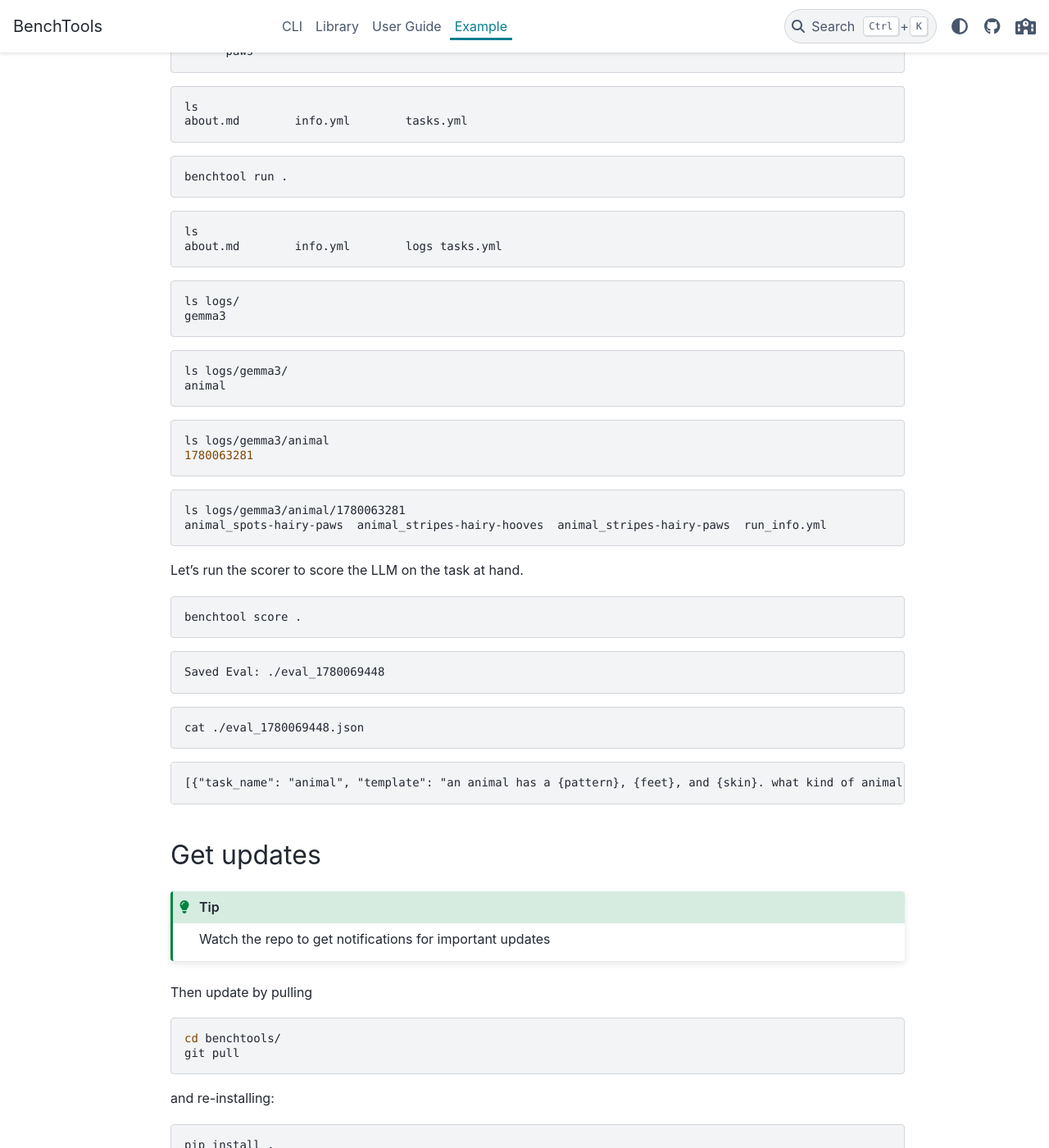
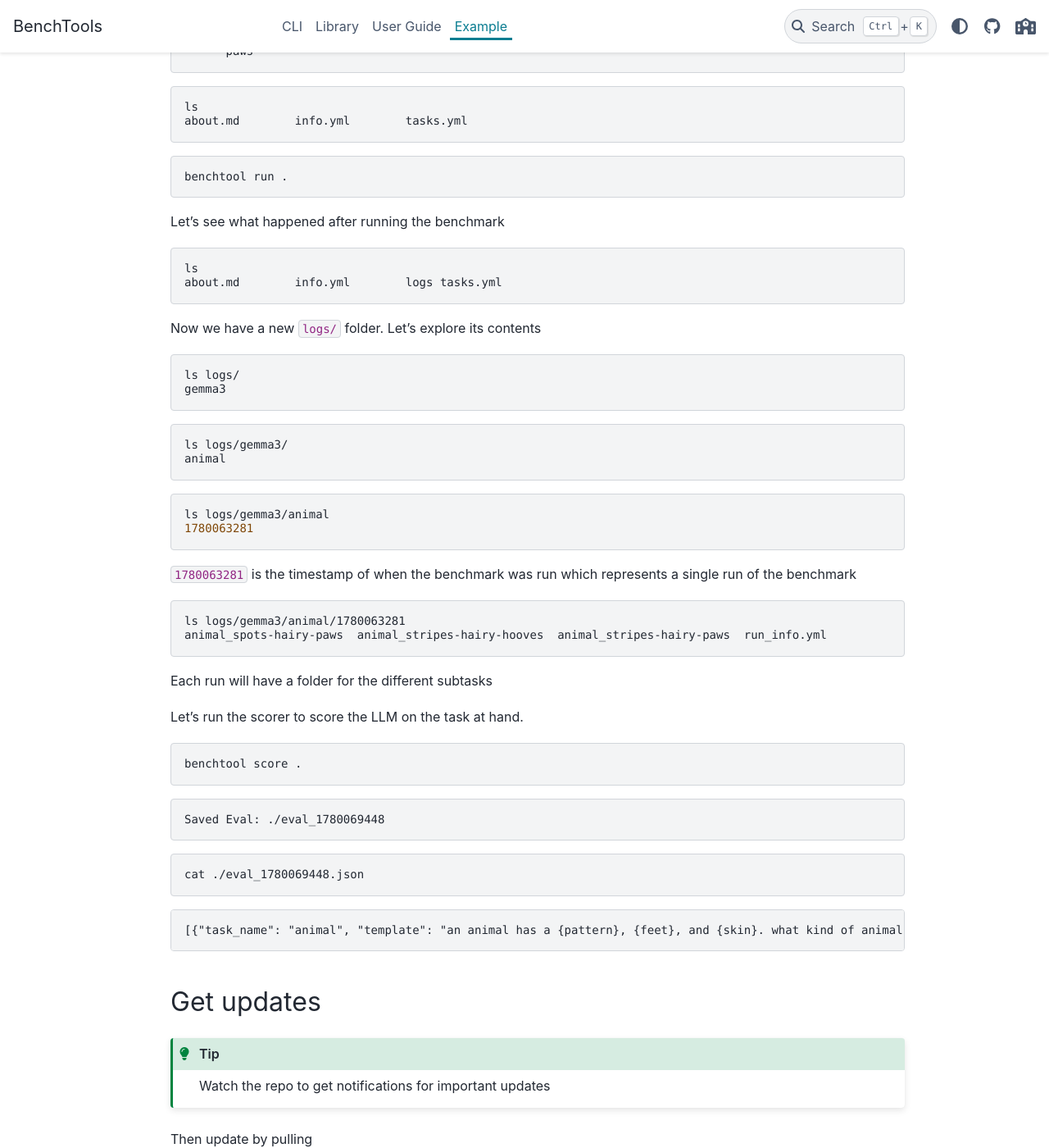
Before and after one commit to ml4sts/benchtools, a Sphinx documentation site: the page built from docs/source/demo.md, in a window 1280 px wide and 1400 px high, scrolled down 9160 px. Shown: the whole window at 82% size. Built offline with Sphinx 7.4.7 and the PyData theme 0.15.4, drawn with Linux system fonts in a browser that asks for light colours.

Commit message:
docs: explaining steps in demo.md

````diff
--- a/docs/source/demo.md
+++ b/docs/source/demo.md
@@ -552,6 +552,7 @@ about.md	info.yml	tasks.yml
 benchtool run .
 ```
 
+Let's see what happened after running the benchmark
 
 ```{code-block} bash
 :tags: ["skip-execution"]
@@ -560,6 +561,7 @@ about.md	info.yml	logs tasks.yml
 
 ```
 
+Now we have a new `logs/` folder. Let's explore its contents
 ```{code-block} bash
 :tags: ["skip-execution"]
 ls logs/
@@ -580,6 +582,8 @@ ls logs/gemma3/animal
 1780063281
 
 ```
+`1780063281` is the timestamp of when the benchmark was run which represents a single run of the benchmark
+
 
 ```{code-block} bash
 :tags: ["skip-execution"]
@@ -587,6 +591,8 @@ ls logs/gemma3/animal/1780063281
 animal_spots-hairy-paws  animal_stripes-hairy-hooves  animal_stripes-hairy-paws  run_info.yml
 
 ```
+Each run will have a folder for the different subtasks
+
 
 Let's run the scorer to score the LLM on the task at hand.
 
````
